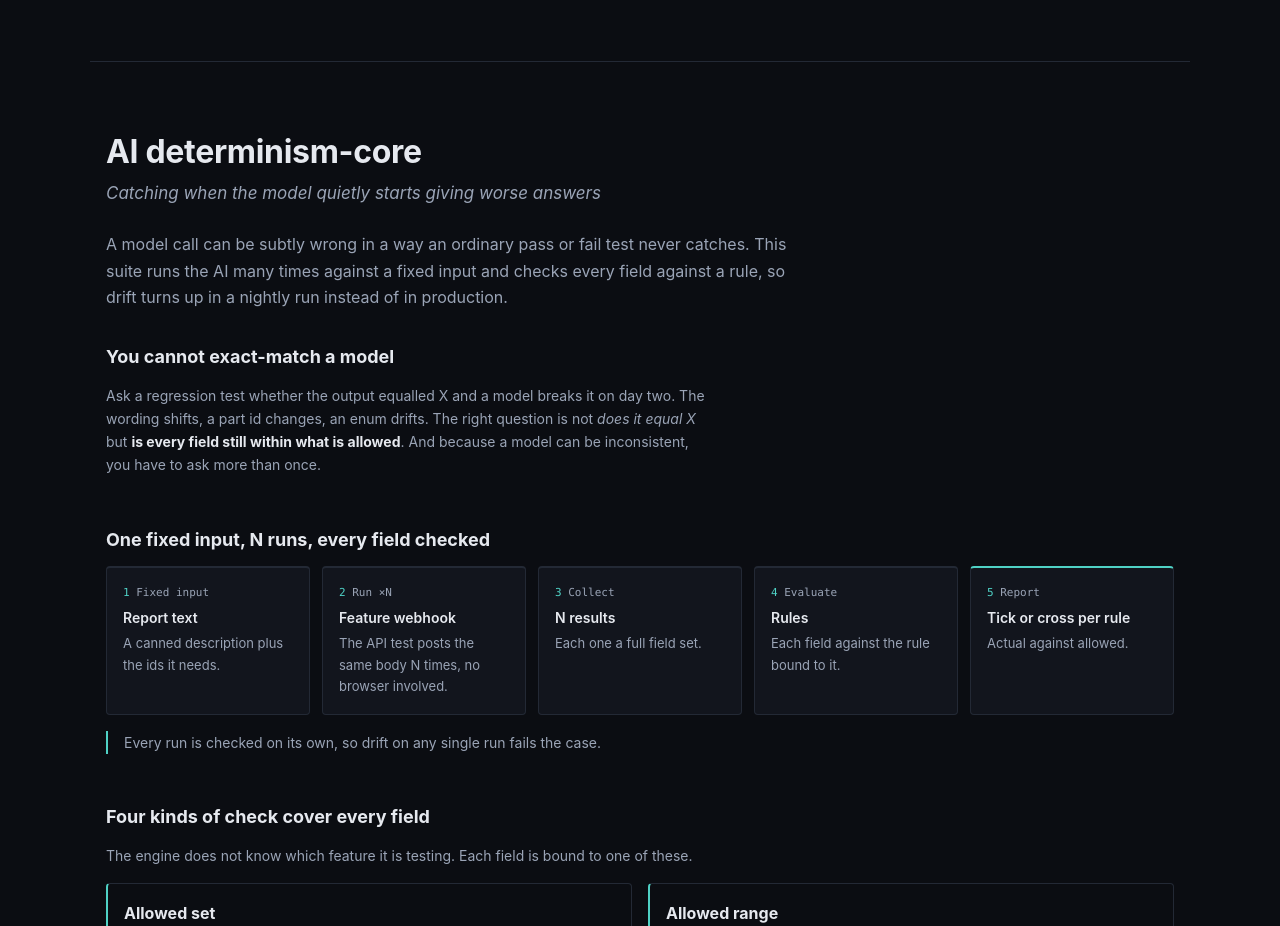
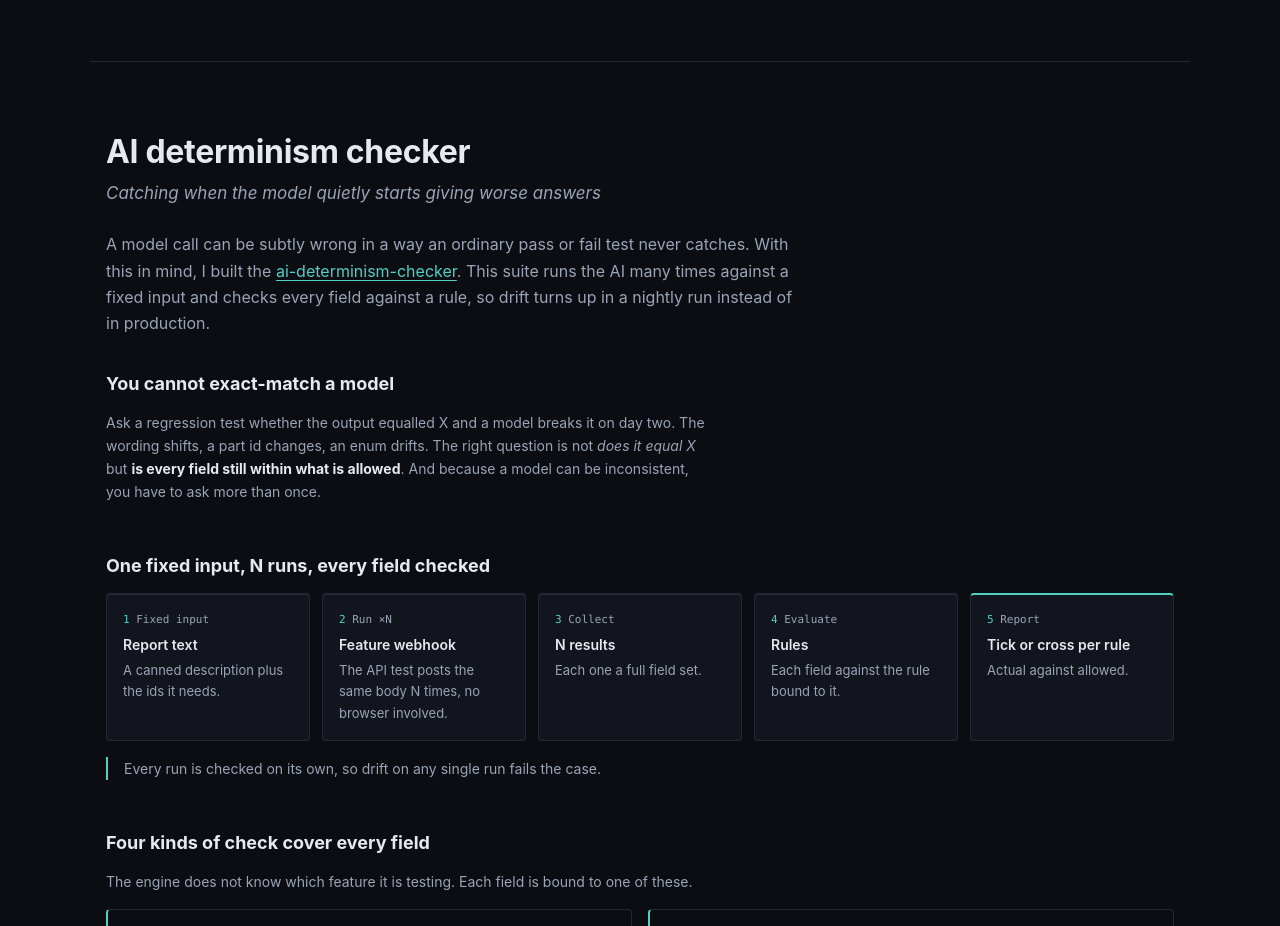
Before and after one commit to eduramos21/eduramos21.github.io, a website: page index.html in a window 1280 px wide. Shown: the part 4668-5594 px from the top of the page. Drawn offline with Linux system fonts and the light colour scheme.

Commit message:
chore: spelling

```diff
--- a/index.html
+++ b/index.html
@@ -368,13 +368,16 @@
   </section>
 
   <section class="section" id="ai-quality">
-    <h2>AI determinism-core</h2>
+    <h2>AI determinism checker</h2>
+
+
     <p class="section__tagline">
         Catching when the model quietly starts giving worse answers
     </p>
 
     <p class="section__lede">
-      A model call can be subtly wrong in a way an ordinary pass or fail test never catches.
+      A model call can be subtly wrong in a way an ordinary pass or fail test never catches. With this in mind, I built the
+      <a href="https://github.com/eduramos21/ai-determinism-checker" target="_blank" rel="noopener">ai-determinism-checker</a>.
       This suite runs the AI many times against a fixed input and checks every field against
       a rule, so drift turns up in a nightly run instead of in production.
     </p>
```
Also changed, not shown: .mcp.json (added).
